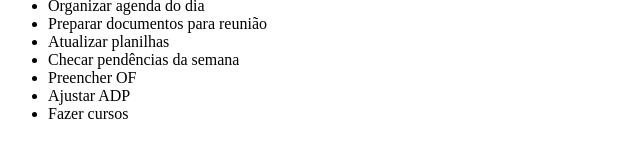
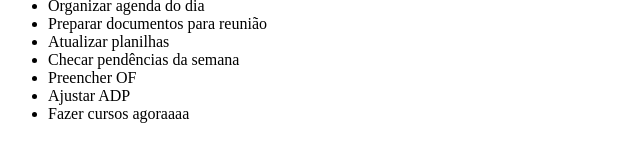
Before and after one commit to alanbrunoscience/test-git-flow, a website: page src/index.html in a window 1280 px wide. Shown: the part 101-262 px from the top of the page, 0-640 px from the left. Drawn offline with Linux system fonts and the light colour scheme.

Commit message:
feat: Update the oackage.json version

```diff
--- a/package.json
+++ b/package.json
@@ -1,6 +1,6 @@
 {
     "name": "angular-app",
-    "version": "5.4.3-rc1",
+    "version": "5.4.3-rc3",
     "private": true,
     "scripts": {
         "ng": "ng",
--- a/src/index.html
+++ b/src/index.html
@@ -19,7 +19,7 @@
     <li>Checar pendências da semana</li>
     <li>Preencher OF</li>
     <li>Ajustar ADP</li>
-    <li>Fazer cursos</li>
+    <li>Fazer cursos agoraaaa</li>
   </ul>
 
 </body>
```
